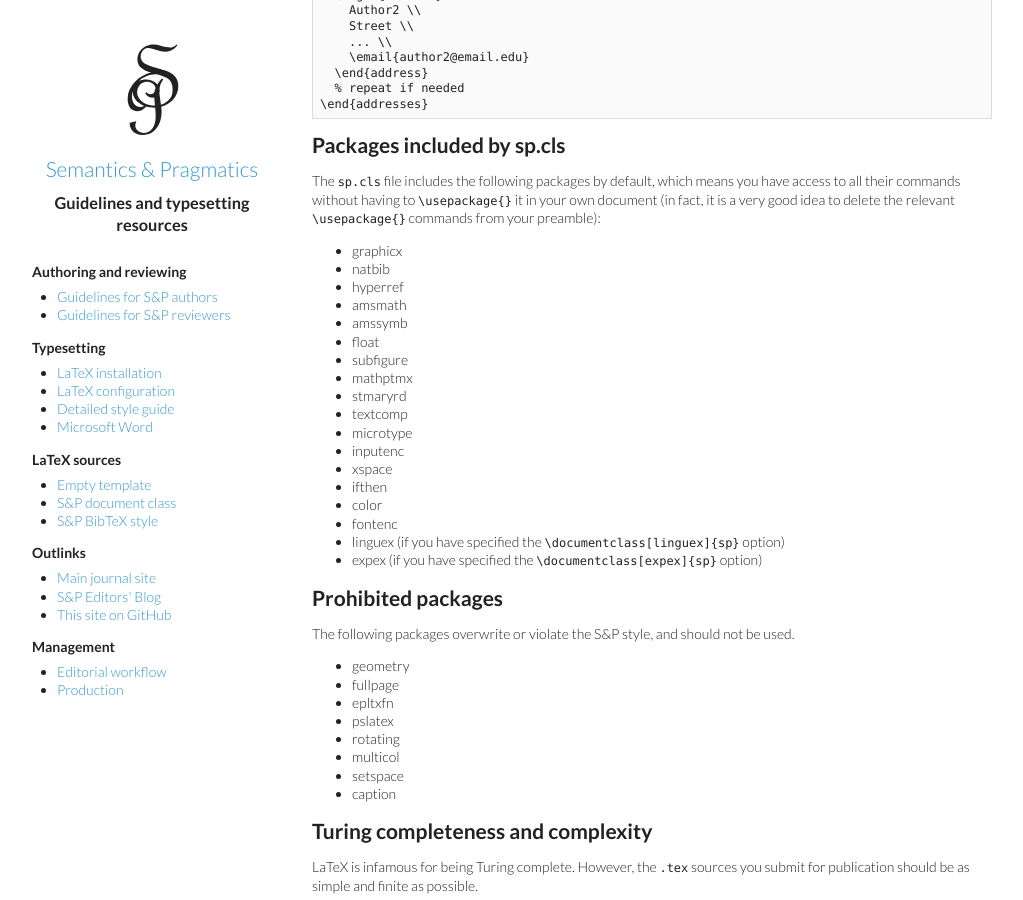
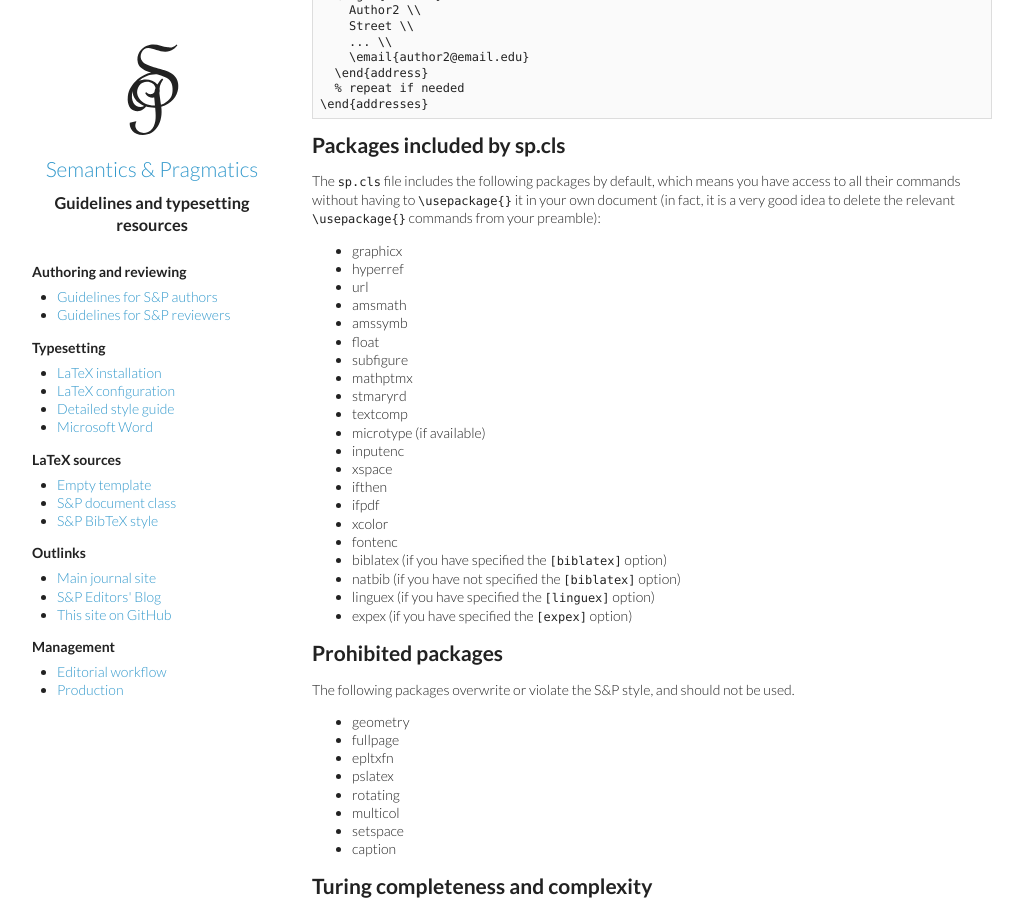
Before and after one commit to semprag/semprag.github.io, a Jekyll site: the page built from basics.md, in a window 1280 px wide and 900 px high, scrolled down 3014 px. Shown: the whole window, without its empty margins (8-1031 px from the left). Built offline with Jekyll 4.4.1, drawn with Linux system fonts in a browser that asks for light colours.

Commit message:
Fix list of sp class baseline imports

```diff
--- a/basics.md
+++ b/basics.md
@@ -166,8 +166,8 @@ They are specified in an `addresses` environment, which consists of `address` en
 The `sp.cls` file includes the following packages by default, which means you have access to all their commands without having to `\usepackage{}` it in your own document (in fact, it is a very good idea to delete the relevant `\usepackage{}` commands from your preamble):
 
 - graphicx
-- natbib
 - hyperref
+- url
 - amsmath
 - amssymb
 - float
@@ -175,14 +175,17 @@ The `sp.cls` file includes the following packages by default, which means you ha
 - mathptmx
 - stmaryrd
 - textcomp
-- microtype
+- microtype (if available)
 - inputenc
 - xspace
 - ifthen
-- color
+- ifpdf
+- xcolor
 - fontenc
-- linguex (if you have specified the `\documentclass[linguex]{sp}` option)
-- expex (if you have specified the `\documentclass[expex]{sp}` option)
+- biblatex (if you have specified the `[biblatex]` option)
+- natbib (if you have not specified the `[biblatex]` option)
+- linguex (if you have specified the `[linguex]` option)
+- expex (if you have specified the `[expex]` option)
 
 ## Prohibited packages
 
```
